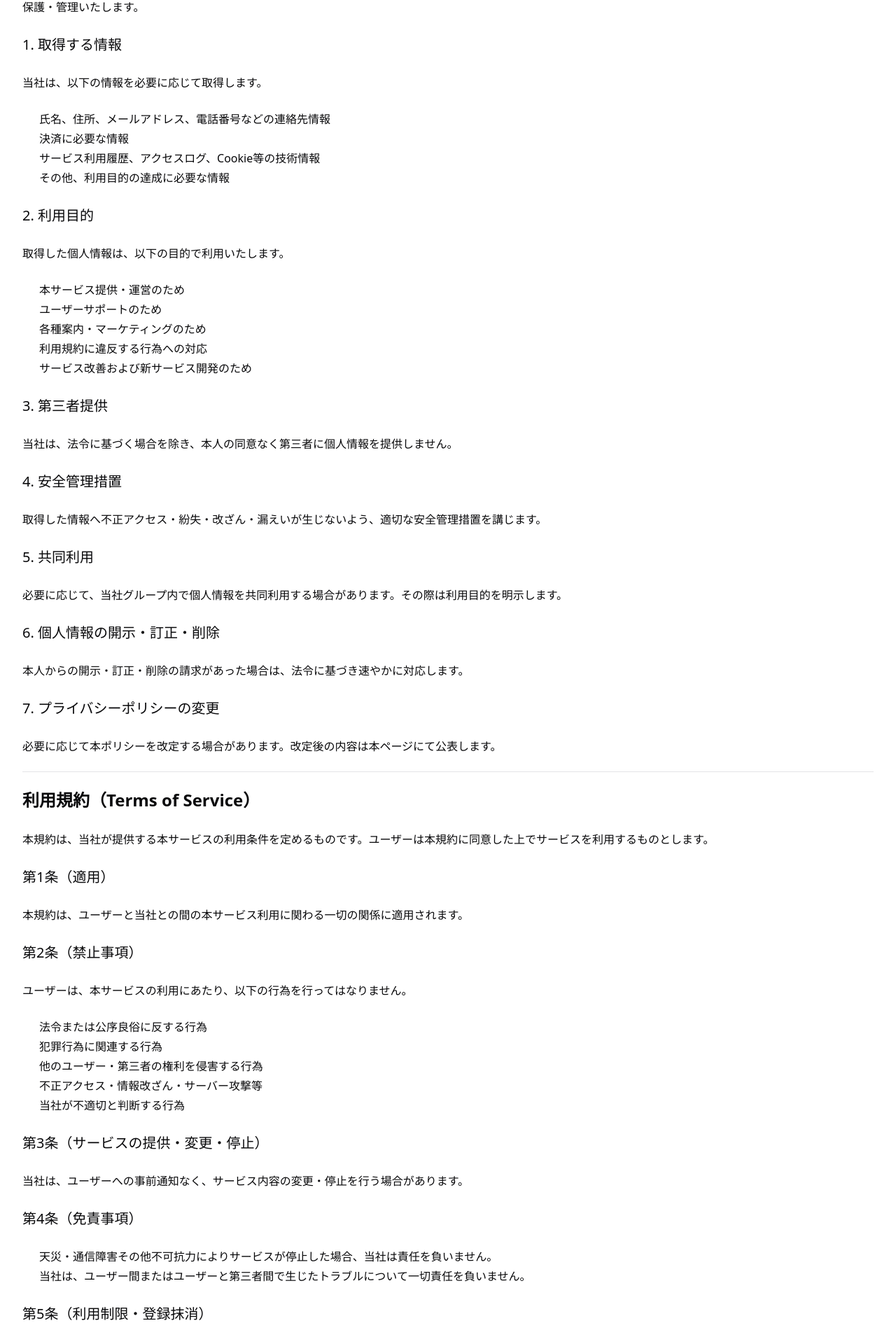
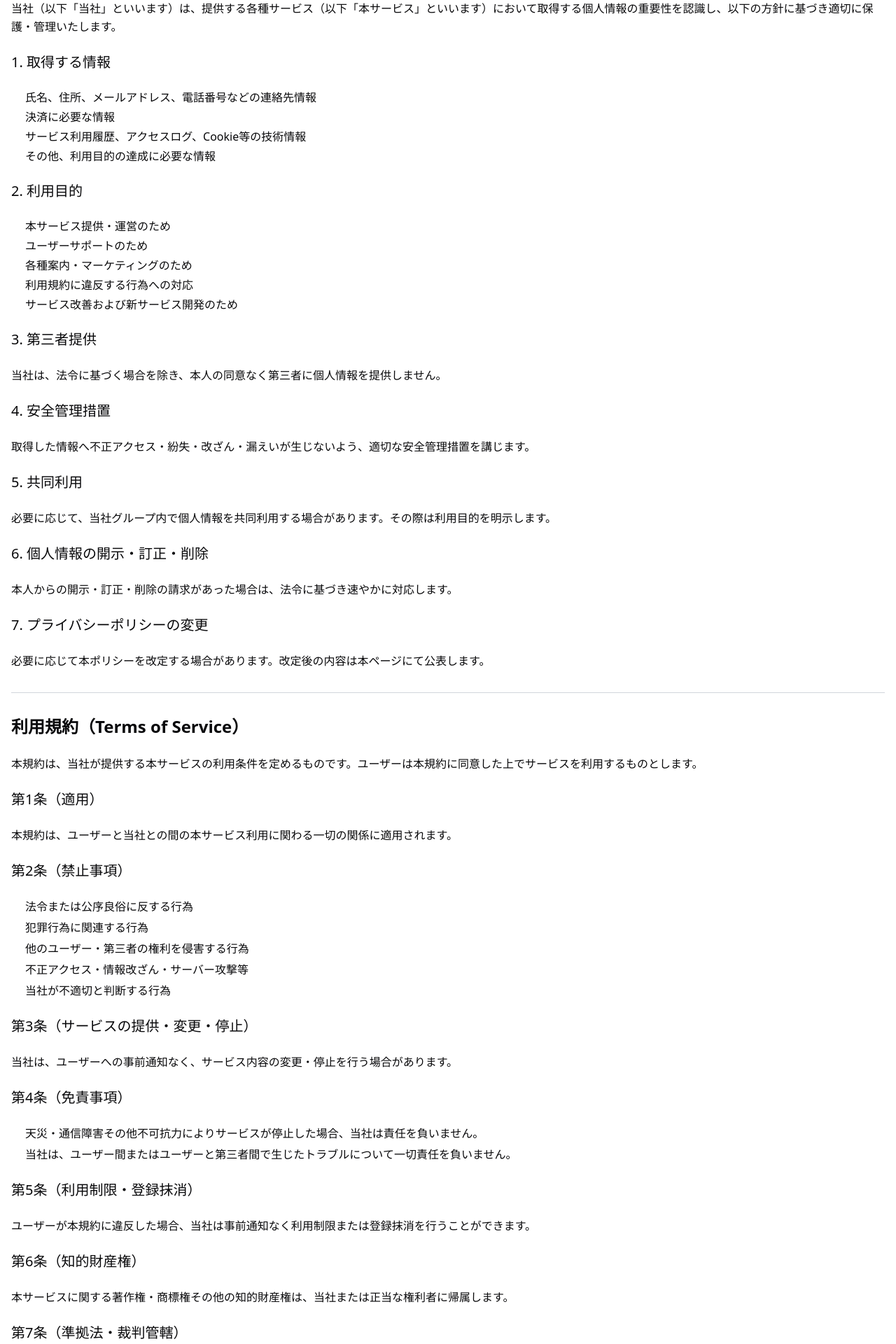
Before and after one commit to programermakoto/KANOAGROUP, a Next.js app: page /Privacy in a window 1280 px wide. Shown: the part 297-2217 px from the top of the page at 70% size. Built offline with nearby package versions, Linux system fonts and the light colour scheme.

Commit message:
sp-edit-1125-4

```diff
--- a/app/Privacy/page.tsx
+++ b/app/Privacy/page.tsx
@@ -2,32 +2,33 @@ import React from 'react'
 
 export default function Privacy() {
   return (
-    <div className="container py-10 space-y-6">
-      <h1 className="text-3xl font-bold">個人情報規約（Privacy & Terms）</h1>
+    <div className="container mx-auto px-4 py-10 space-y-8 md:space-y-6">
+      <h1 className="text-2xl sm:text-3xl font-bold text-center md:text-left">
+        個人情報規約（Privacy & Terms）
+      </h1>
 
-      <p className="text-sm leading-relaxed">
+      <p className="text-sm sm:text-base leading-relaxed text-gray-700">
         以下は、サービス利用者向けの一般的な「個人情報保護方針（プライバシーポリシー）」および「利用規約」のサンプルです。
         事業内容や法的要件に合わせて適宜修正してください。
       </p>
 
-      <section className="space-y-7">
-        <h2 className="text-2xl font-semibold">プライバシーポリシー（Privacy Policy）</h2>
-        <p>
+      <section className="space-y-6">
+        <h2 className="text-xl sm:text-2xl font-semibold">プライバシーポリシー（Privacy Policy）</h2>
+
+        <p className="text-sm sm:text-base leading-relaxed">
           当社（以下「当社」といいます）は、提供する各種サービス（以下「本サービス」といいます）において取得する個人情報の重要性を認識し、以下の方針に基づき適切に保護・管理いたします。
         </p>
 
-        <h3 className="text-xl font-medium">1. 取得する情報</h3>
-        <p>当社は、以下の情報を必要に応じて取得します。</p>
-        <ul className="list-disc pl-6 space-y-1">
+        <h3 className="text-lg sm:text-xl font-medium mt-4">1. 取得する情報</h3>
+        <ul className="list-disc pl-5 space-y-1 text-sm sm:text-base">
           <li>氏名、住所、メールアドレス、電話番号などの連絡先情報</li>
           <li>決済に必要な情報</li>
           <li>サービス利用履歴、アクセスログ、Cookie等の技術情報</li>
           <li>その他、利用目的の達成に必要な情報</li>
         </ul>
 
-        <h3 className="text-xl font-medium">2. 利用目的</h3>
-        <p>取得した個人情報は、以下の目的で利用いたします。</p>
-        <ul className="list-disc pl-6 space-y-1">
+        <h3 className="text-lg sm:text-xl font-medium mt-4">2. 利用目的</h3>
+        <ul className="list-disc pl-5 space-y-1 text-sm sm:text-base">
           <li>本サービス提供・運営のため</li>
           <li>ユーザーサポートのため</li>
           <li>各種案内・マーケティングのため</li>
@@ -35,44 +36,48 @@ export default function Privacy() {
           <li>サービス改善および新サービス開発のため</li>
         </ul>
 
-        <h3 className="text-xl font-medium">3. 第三者提供</h3>
-        <p>当社は、法令に基づく場合を除き、本人の同意なく第三者に個人情報を提供しません。</p>
+        <h3 className="text-lg sm:text-xl font-medium mt-4">3. 第三者提供</h3>
+        <p className="text-sm sm:text-base leading-relaxed">
+          当社は、法令に基づく場合を除き、本人の同意なく第三者に個人情報を提供しません。
+        </p>
 
-        <h3 className="text-xl font-medium">4. 安全管理措置</h3>
-        <p>
+        <h3 className="text-lg sm:text-xl font-medium mt-4">4. 安全管理措置</h3>
+        <p className="text-sm sm:text-base leading-relaxed">
           取得した情報へ不正アクセス・紛失・改ざん・漏えいが生じないよう、適切な安全管理措置を講じます。
         </p>
 
-        <h3 className="text-xl font-medium">5. 共同利用</h3>
-        <p>
+        <h3 className="text-lg sm:text-xl font-medium mt-4">5. 共同利用</h3>
+        <p className="text-sm sm:text-base leading-relaxed">
           必要に応じて、当社グループ内で個人情報を共同利用する場合があります。その際は利用目的を明示します。
         </p>
 
-        <h3 className="text-xl font-medium">6. 個人情報の開示・訂正・削除</h3>
-        <p>
+        <h3 className="text-lg sm:text-xl font-medium mt-4">6. 個人情報の開示・訂正・削除</h3>
+        <p className="text-sm sm:text-base leading-relaxed">
           本人からの開示・訂正・削除の請求があった場合は、法令に基づき速やかに対応します。
         </p>
 
-        <h3 className="text-xl font-medium">7. プライバシーポリシーの変更</h3>
-        <p>
+        <h3 className="text-lg sm:text-xl font-medium mt-4">7. プライバシーポリシーの変更</h3>
+        <p className="text-sm sm:text-base leading-relaxed">
           必要に応じて本ポリシーを改定する場合があります。改定後の内容は本ページにて公表します。
         </p>
       </section>
 
-      <hr />
+      <hr className="my-8 border-gray-300" />
 
-      <section className="space-y-7">
-        <h2 className="text-2xl font-semibold">利用規約（Terms of Service）</h2>
-        <p>
+      <section className="space-y-6">
+        <h2 className="text-xl sm:text-2xl font-semibold">利用規約（Terms of Service）</h2>
+
+        <p className="text-sm sm:text-base leading-relaxed">
           本規約は、当社が提供する本サービスの利用条件を定めるものです。ユーザーは本規約に同意した上でサービスを利用するものとします。
         </p>
 
-        <h3 className="text-xl font-medium">第1条（適用）</h3>
-        <p>本規約は、ユーザーと当社との間の本サービス利用に関わる一切の関係に適用されます。</p>
+        <h3 className="text-lg sm:text-xl font-medium mt-4">第1条（適用）</h3>
+        <p className="text-sm sm:text-base leading-relaxed">
+          本規約は、ユーザーと当社との間の本サービス利用に関わる一切の関係に適用されます。
+        </p>
 
-        <h3 className="text-xl font-medium">第2条（禁止事項）</h3>
-        <p>ユーザーは、本サービスの利用にあたり、以下の行為を行ってはなりません。</p>
-        <ul className="list-disc pl-6 space-y-1">
+        <h3 className="text-lg sm:text-xl font-medium mt-4">第2条（禁止事項）</h3>
+        <ul className="list-disc pl-5 space-y-1 text-sm sm:text-base leading-relaxed">
           <li>法令または公序良俗に反する行為</li>
           <li>犯罪行為に関連する行為</li>
           <li>他のユーザー・第三者の権利を侵害する行為</li>
@@ -80,31 +85,29 @@ export default function Privacy() {
           <li>当社が不適切と判断する行為</li>
         </ul>
 
-        <h3 className="text-xl font-medium">第3条（サービスの提供・変更・停止）</h3>
-        <p>当社は、ユーザーへの事前通知なく、サービス内容の変更・停止を行う場合があります。</p>
+        <h3 className="text-lg sm:text-xl font-medium mt-4">第3条（サービスの提供・変更・停止）</h3>
+        <p className="text-sm sm:text-base leading-relaxed">
+          当社は、ユーザーへの事前通知なく、サービス内容の変更・停止を行う場合があります。
+        </p>
 
-        <h3 className="text-xl font-medium">第4条（免責事項）</h3>
-        <ul className="list-disc pl-6 space-y-1">
-          <li>
-            天災・通信障害その他不可抗力によりサービスが停止した場合、当社は責任を負いません。
-          </li>
-          <li>
-            当社は、ユーザー間またはユーザーと第三者間で生じたトラブルについて一切責任を負いません。
-          </li>
+        <h3 className="text-lg sm:text-xl font-medium mt-4">第4条（免責事項）</h3>
+        <ul className="list-disc pl-5 space-y-1 text-sm sm:text-base leading-relaxed">
+          <li>天災・通信障害その他不可抗力によりサービスが停止した場合、当社は責任を負いません。</li>
+          <li>当社は、ユーザー間またはユーザーと第三者間で生じたトラブルについて一切責任を負いません。</li>
         </ul>
 
-        <h3 className="text-xl font-medium">第5条（利用制限・登録抹消）</h3>
-        <p>
+        <h3 className="text-lg sm:text-xl font-medium mt-4">第5条（利用制限・登録抹消）</h3>
+        <p className="text-sm sm:text-base leading-relaxed">
           ユーザーが本規約に違反した場合、当社は事前通知なく利用制限または登録抹消を行うことができます。
         </p>
 
-        <h3 className="text-xl font-medium">第6条（知的財産権）</h3>
-        <p>
+        <h3 className="text-lg sm:text-xl font-medium mt-4">第6条（知的財産権）</h3>
+        <p className="text-sm sm:text-base leading-relaxed">
           本サービスに関する著作権・商標権その他の知的財産権は、当社または正当な権利者に帰属します。
         </p>
 
-        <h3 className="text-xl font-medium">第7条（準拠法・裁判管轄）</h3>
-        <p>
+        <h3 className="text-lg sm:text-xl font-medium mt-4">第7条（準拠法・裁判管轄）</h3>
+        <p className="text-sm sm:text-base leading-relaxed">
           本規約は日本法を準拠法とし、当社所在地を管轄する裁判所を専属的合意管轄とします。
         </p>
       </section>
--- a/app/about/components/Access.tsx
+++ b/app/about/components/Access.tsx
@@ -4,7 +4,7 @@ import React from 'react'
 export default function Access() {
   return (
     <section className="pt-[10%] container space-y-8">
-      <h2 className="w-[50%] text-4xl font-bold border-b-2 border-black text-gray-700">会社アクセス</h2>
+      <h2 className="w-[50%] text-2xl md:text-4xl font-bold border-b-2 border-black text-gray-700">会社アクセス</h2>
       <small className="block w-[50%] text-sm text-gray-700">Company Access</small>
 
       {/* ← ここを丸ごと差し替えてください */}
--- a/app/about/components/CompanyProfile.tsx
+++ b/app/about/components/CompanyProfile.tsx
@@ -3,7 +3,7 @@ import Link from "next/link";
 export default function CompanyProfile() {
   return (
     <section id="about" className="pt-[10%] container space-y-8">
-      <h2 className="w-[50%] text-4xl font-bold border-b-2 border-black text-gray-700">
+      <h2 className="w-[50%] text-2xl md:text-4xl font-bold border-b-2 border-black text-gray-700">
         会社概要
       </h2>
       <small className="block w-[50%] text-sm text-gray-700">
@@ -99,7 +99,7 @@ export default function CompanyProfile() {
           </p>
           <p className="p-2 w-full md:w-3/4 border break-words text-center md:text-left">
             <Link href="https://page.line.me/527qtybu?oat_content=url&openQrModal=true">
-              https://page.line.me/527qtybu?oat_content=url&openQrModal=true
+             公式LINEはKANOAGROUPの全事業の統括者が管理してますので全て質問可能です
             </Link>
           </p>
         </div>
--- a/app/about/components/Philosophy.tsx
+++ b/app/about/components/Philosophy.tsx
@@ -3,9 +3,9 @@ import React from 'react'
 export default function Philosophy() {
     return (
         <section id='vision' className='text-center container pt-[10%] bg-[url(/kanoa-logo.png)] bg-cover bg-center bg-no-repeat'>
-            <h2 className='py-12 text-3xl  font-bold text-gray-700'>KANOA GROUP 理念・ビジョン・バリュー</h2>
-            <h1 className='py-12 text-4xl font-bold  text-gray-700'>「創造と挑戦を通して、誰もが自由に生きられる社会をつくる」</h1>
-            <p className='text-gray-700 py-12 w-1/2 mx-auto'>KANOA GROUPは、創造と挑戦を通じて、誰もが自分らしく自由に生きられる社会を目指します。
+            <h2 className='py-12 text-xl md:text-3xl  font-bold text-gray-700'>KANOA GROUP<br className="sm:hidden" /> 理念・ビジョン・バリュー</h2>
+            <h1 className='py-12 text-2xl md:text-4xl font-bold  text-gray-700'>「創造と挑戦を通して、誰もが自由に生きられる社会をつくる」</h1>
+            <p className='text-gray-700 py-12 w-full md:w-1/2 mx-auto'>KANOA GROUPは、創造と挑戦を通じて、誰もが自分らしく自由に生きられる社会を目指します。
                 私たちは、固定概念にとらわれず「自らの力で価値を生み出す人」を増やし、
                 教育・テクノロジー・デザインなどの分野で、個人の可能性を最大化する仕組みを創り出します。
                 <br></br><br></br>
--- a/app/about/components/President.tsx
+++ b/app/about/components/President.tsx
@@ -3,10 +3,10 @@ import React from 'react'
 
 export default function President() {
   return (
-    <section id='message' className="pt-[10%] relative h-screen w-full flex items-center justify-center bg-white text-gray-700">
+    <section id='message' className="pt-[10%] relative h-auto md:h-screen w-full flex items-center justify-center bg-white text-gray-700">
       <article className="container space-y-8">
-        <h2 className="w-[50%] text-4xl font-bold border-b-2 border-black">寺内 誠将 グループ代表挨拶</h2>
-        <small className="block w-[50%] text-sm ">Greetings from Group Representative Makoto Terauchi</small>
+        <h2 className="w-full md:w-[50%] text-2xl md:text-4xl font-bold border-b-2 border-black">寺内 誠将 グループ代表挨拶</h2>
+        <small className="block w-full md:w-[50%] text-sm ">Greetings from Group Representative Makoto Terauchi</small>
 
         {/* レイアウトをスマホで縦並び、PCでは横並びにする */}
         <div className="flex flex-col md:flex-row items-start md:items-center justify-around gap-6">
--- a/app/about/page.tsx
+++ b/app/about/page.tsx
@@ -23,12 +23,36 @@ export default function about() {
       <Access />
       {/* 挨拶 */}
       <President />
-      <Attachment/>
+      <Attachment />
       {/* バリュー */}
       <article className='my-[20%] space-y-2'>
         <h2 className='text-center text-gray-700 text-2xl'>バリュー</h2>
         <small className='block text-center text-gray-700'>value</small>
+        <div className="grid md:grid-cols-3 gap-8 text-center my-10 md:text-left">
+          {/* 自由 */}
+          <div className="flex flex-col items-center md:items-start space-y-3">
+            <span className="text-4xl font-extrabold text-sky-600">自由</span>
+            <p className="text-gray-700 leading-relaxed">
+              自分らしく挑戦できる環境をつくる
+            </p>
+          </div>
 
+          {/* 創造 */}
+          <div className="flex flex-col items-center md:items-start space-y-3">
+            <span className="text-4xl font-extrabold text-orange-500">創造</span>
+            <p className="text-gray-700 leading-relaxed">
+              新しい価値を生み出す挑戦を続ける
+            </p>
+          </div>
+
+          {/* 成長 */}
+          <div className="flex flex-col items-center md:items-start space-y-3">
+            <span className="text-4xl font-extrabold text-green-500">成長</span>
+            <p className="text-gray-700 leading-relaxed">
+              個人・チーム・社会が共に育つ循環をつくる
+            </p>
+          </div>
+        </div>
       </article>
       {/* ロゴ由来 */}
       <Logo />
--- a/app/news/[id]/page.jsx
+++ b/app/news/[id]/page.jsx
@@ -24,7 +24,7 @@ export default async function NewsDetailPage({ params }) {
 
       <article className="bg-white rounded-2xl shadow p-6">
         <header className="space-y-2">
-          <h1 className="text-3xl font-bold">{item.title}</h1>
+          <h1 className="text-xl md:text-3xl font-bold">{item.title}</h1>
           <time className="text-sm text-gray-500">{item.date}</time>
         </header>
 
@@ -33,10 +33,11 @@ export default async function NewsDetailPage({ params }) {
             <Image src={item.image} alt={item.title} width={1200} height={700} className="object-cover w-full h-full" />
           </div>
 
-          <p className="mt-6 text-lg text-gray-700">{item.description}</p>
+          <p className="mt-6 text-xl font-bold md:text-lg text-gray-700">{item.description}</p>
+
 
           <section className="mt-6 prose max-w-none text-gray-700">
-            <p>{item.body}</p>
+            <p className="leading-loose">{item.body}</p>
           </section>
         </div>
       </article>
--- a/app/news/page.jsx
+++ b/app/news/page.jsx
@@ -22,7 +22,7 @@ export default async function NewsPage() {
             </div>
 
             <div className="w-3/4">
-              <p className="font-bold text-lg">{item.title}</p>
+              <p className="font-bold text-xs md:text-lg">{item.title}</p>
               <small className="text-gray-500">{item.date}</small>
               <p className="text-sm text-gray-700 mt-2 line-clamp-2">{item.description}</p>
             </div>
```
Also changed, not shown: app/about/components/Logo.tsx (+12 -5 lines).
